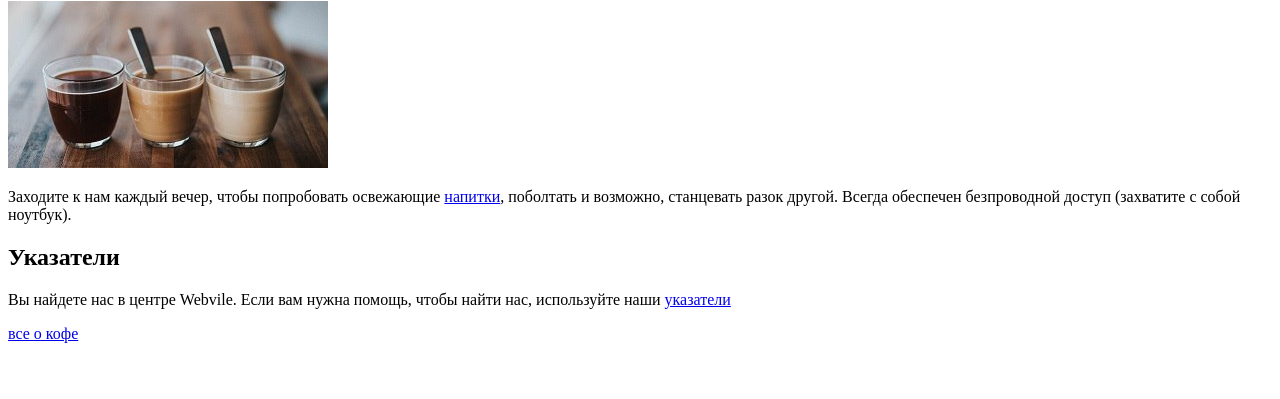
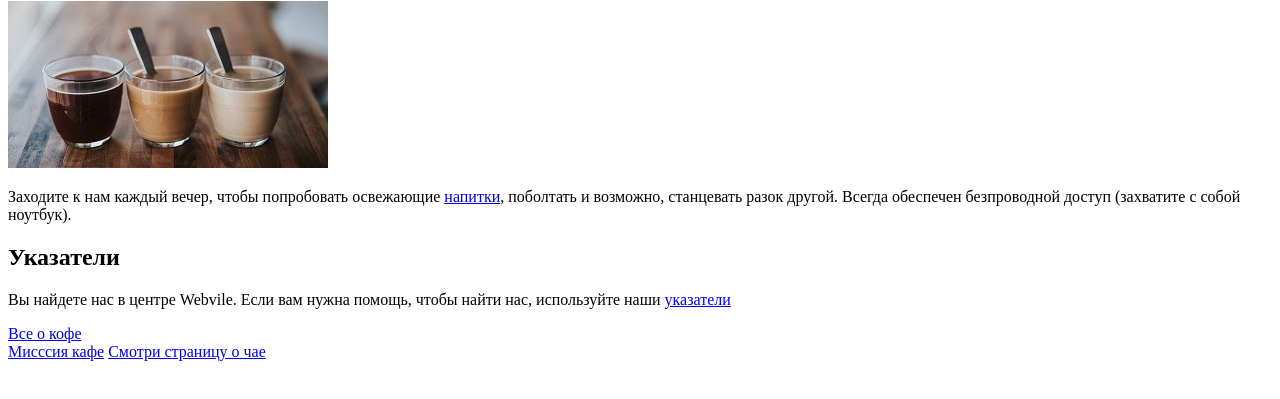
Before and after one commit to SergeiKopko/coffe, a plain HTML site: page index.html in a window 1280 px wide. Shown: the part 79-478 px from the top of the page. Drawn offline with Linux system fonts and the light colour scheme.

Commit message:
все о кофе

```diff
--- a/index.html
+++ b/index.html
@@ -9,7 +9,11 @@
      <p>Заходите к нам каждый вечер, чтобы попробовать освежающие <a href="beverages\Напитки elixir.html">напитки</a>, поболтать и возможно, станцевать разок другой. Всегда обеспечен безпроводной доступ (захватите с собой ноутбук).</p>
     <h2>Указатели</h2>
      <p>Вы найдете нас в центре Webvile. Если вам нужна помощь, чтобы найти нас, используйте наши <a href="about\указатели directions.html">указатели</a></p>
-     <a href="https://mechtashop.ru/blog/vsjo-chto-nuzhno-znat-o-kofe.html"
-     title="все самое интересное о кофеине">все о кофе</a>
+     <a href="https://mechtashop.ru/blog/vsjo-chto-nuzhno-znat-o-kofe.html#Кофейная карта"
+     title="все самое интересное о кофеине">Все о кофе</a>
+     <br>
+     <a href="mission/mission с css.html"
+     title="Узнайте больше о важной задаче кафе Starbazz">Мисссия кафе</a>
+     <a href="https://mechtashop.ru/blog/vsjo-chto-nuzhno-znat-o-kofe.html#Кофейная карта">Смотри страницу о чае</a>
  </body>
 </html>
```
Also changed, not shown: beverages/Напитки elixir.html (+1 -1 lines), 1 other file.
